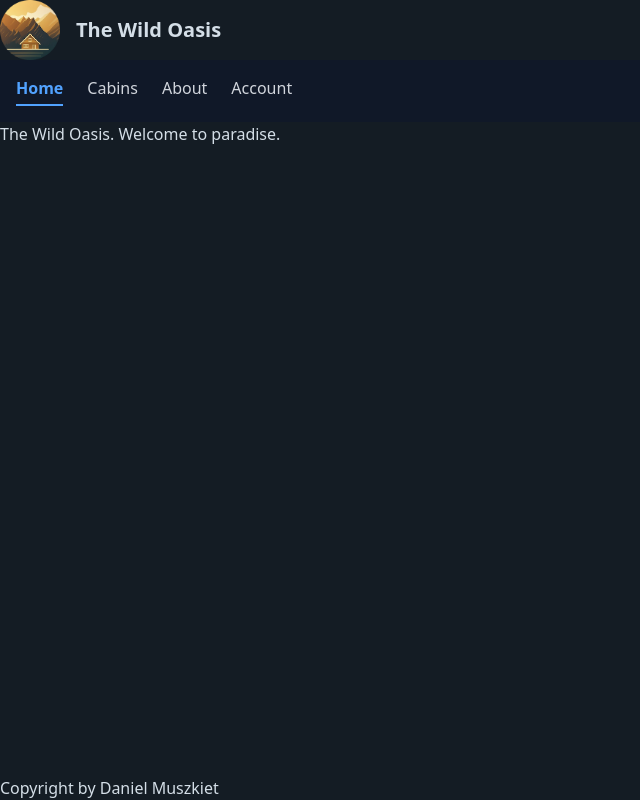
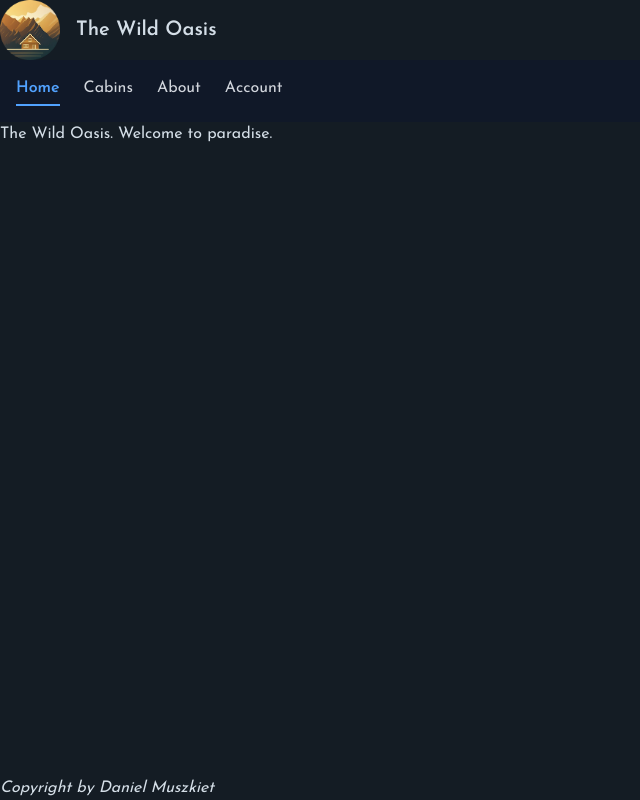
Before and after one commit to danielmuszkiet/the-wild-oasis-website, a Next.js app: page / in a window 1280 px wide. Shown: the whole page, without its empty margins (0-640 px from the left). Built offline with nearby package versions, Linux system fonts and the light colour scheme.

Commit message:
add custom google font

```diff
--- a/app/layout.tsx
+++ b/app/layout.tsx
@@ -1,5 +1,8 @@
+import "@/app/_styles/globals.css";
+
+import { Josefin_Sans } from "next/font/google";
 import type { Metadata } from "next";
-import "@/app/_styles/globals.css";
+
 import Navigation from "@/app/_components/Navigation";
 import Logo from "@/app/_components/Logo";
 
@@ -12,20 +15,24 @@ export const metadata: Metadata = {
     "Luxurious cabin hotel, located in the heart of the italian Dolomites, surrounded by beautiful mountains and dark forests",
 };
 
+const josefinSans = Josefin_Sans({
+  subsets: ["latin"],
+});
+
 export default function RootLayout({
   children,
 }: Readonly<{
   children: React.ReactNode;
 }>) {
   return (
-    <html lang="en">
+    <html lang="en" className={`${josefinSans.className} antialiased`}>
       <body className="bg-primary-950 text-primary-100 flex min-h-screen flex-col">
         <header>
           <Logo />
         </header>
         <Navigation />
         <main className="flex-1">{children}</main>
-        <footer>Copyright by Daniel Muszkiet</footer>
+        <footer className="italic">Copyright by Daniel Muszkiet</footer>
       </body>
     </html>
   );
```
